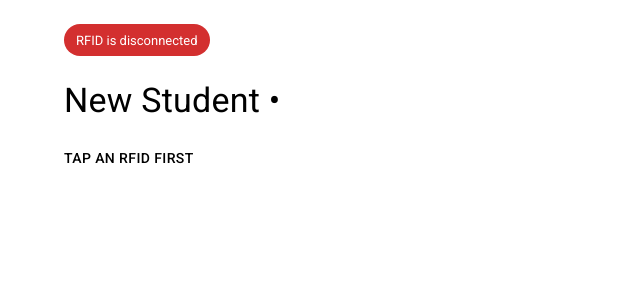
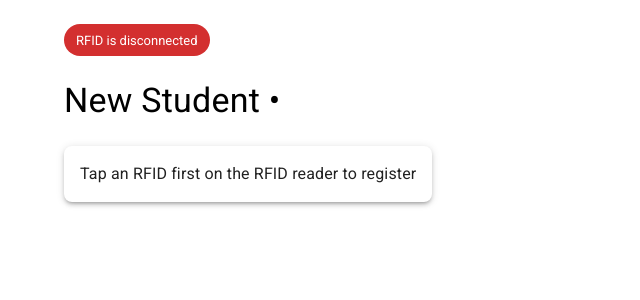
Before and after one commit to EricEchemane/Security-Support-System-Using-RFID, a Next.js app in the folder client/: page /student/new in a window 1280 px wide. Shown: the top 300 px of the page, without its empty margins (0-640 px from the left). Built offline with nearby package versions, Linux system fonts and the light colour scheme; no server answers.

Commit message:
RfidStatus

```diff
--- /dev/null
+++ b/client/components/AddNewStudentForm.tsx
@@ -0,0 +1,9 @@
+import React from 'react';
+
+export default function AddNewStudentForm(props: {
+    uid: string;
+}) {
+    return (
+        <div>AddNewStudentForm</div>
+    );
+}
--- a/client/pages/student/new.tsx
+++ b/client/pages/student/new.tsx
@@ -1,4 +1,5 @@
-import { Container, Stack, Typography } from '@mui/material';
+import { Container, Paper, Stack, Typography } from '@mui/material';
+import AddNewStudentForm from 'components/AddNewStudentForm';
 import SocketConnectionStatus from 'components/shared/SocketConnectionStatus';
 import useSocket from 'hooks/useSocket';
 import HttpAdapter from 'http_adapters/http-adapter-interface';
@@ -31,15 +32,21 @@ export default function NewStudent() {
             <Stack spacing={3} alignItems="flex-start" mt={3}>
                 <SocketConnectionStatus connected={connected} />
                 <Typography variant='h4'> New Student • {previousTappedRfid.current} </Typography>
-                {rfidStatus === 'untapped' && <Typography variant='button'> Tap an RFID first </Typography>}
-                {rfidStatus === 'used' &&
-                    <Typography variant='button' color='red'>
-                        This RFID code {previousTappedRfid.current} is already used
-                    </Typography>}
-                {rfidStatus === 'available' && <>
-                    <Typography variant='button'> {previousTappedRfid.current} is available </Typography>
-                </>}
+                {rfidStatus === 'untapped' && <RfidStatus text='Tap an RFID first on the RFID reader to register' />}
+                {rfidStatus === 'used' && <RfidStatus text={`This RFID with code: ${previousTappedRfid.current} is already used`} error />}
+                {rfidStatus === 'available' && <RfidStatus text={`${previousTappedRfid.current} is available`} />}
+                {rfidStatus === 'available' && <AddNewStudentForm uid={previousTappedRfid.current} />}
             </Stack>
         </Container>
     </>;
 }
+
+const RfidStatus = (props: { error?: boolean; text: string; }) => {
+    return <Paper
+        elevation={3}
+        style={{ padding: '1rem', borderRadius: '.5rem' }}>
+        <Typography variant='body1' color={props.error ? 'red' : ''}>
+            {props.text}
+        </Typography>
+    </Paper>;
+};
```
